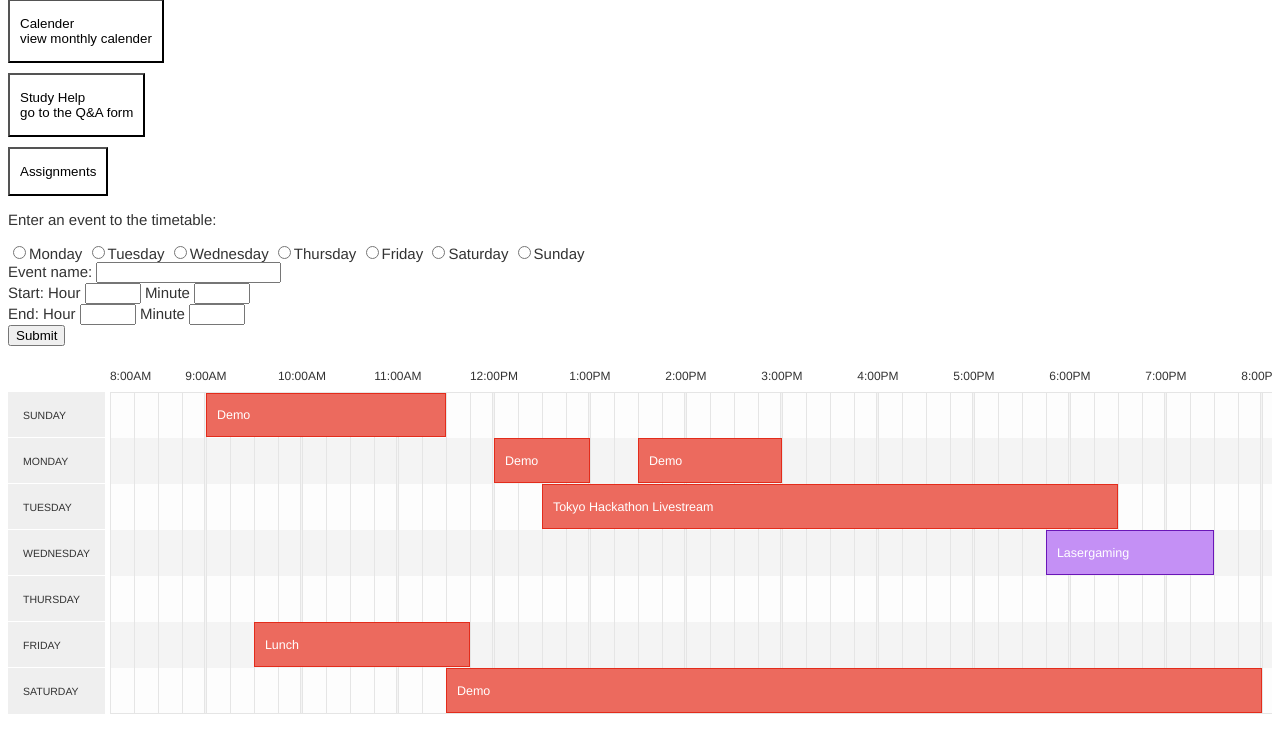
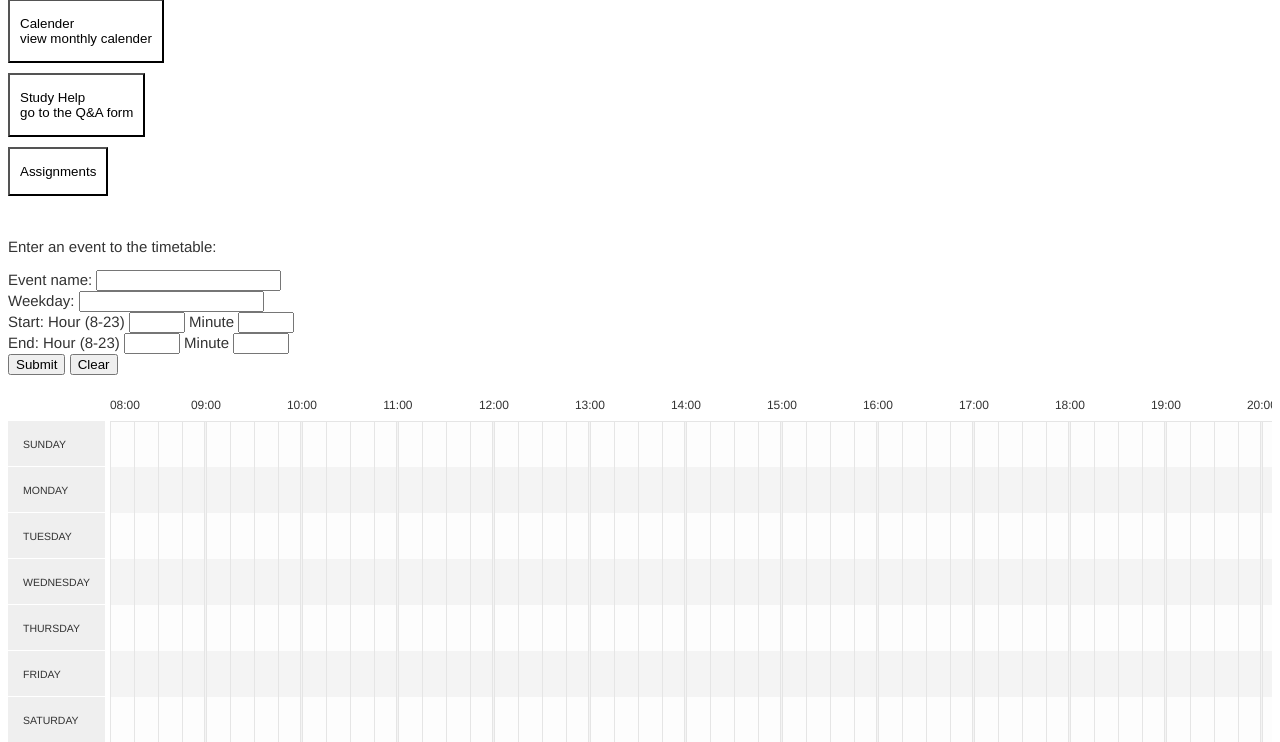
Before and after one commit to LexD2/Studdy-Buddy, a Django app: template templates/schedule.html in a window 1280 px wide. Shown: the part 130-872 px from the top of the page. Before the commit the page ends 844 px from the top, so only its background shows below. Run offline with Django 4.2, Linux system fonts and the light colour scheme; the template is opened without the code that fills it, so the values that code supplies are empty.

Commit message:
Add files via upload

```diff
--- a/templates/schedule.html
+++ b/templates/schedule.html
@@ -9,8 +9,8 @@
   <script src="schedule.js"></script>
 
 
-  <link rel="stylesheet" href="./timetable.js-master/dist/styles/timetablejs.css">
-  <link rel="stylesheet" href="./timetable.js-master/dist/styles/demo.css">
+  <link rel="stylesheet" href="./timetable.js-master (open-source plugin)/dist/styles/timetablejs.css">
+  <link rel="stylesheet" href="./timetable.js-master (open-source plugin)/dist/styles/demo.css">
   <!--<script src="timetable.min.js"></script> -->
 </head>
 <body>
@@ -22,42 +22,38 @@
     <!--<input type="date" id='date'/>
     <input type="time" id='starttime'/>
     <input type="time" id='endtime'/> -->
-
+    <br>
     <p>Enter an event to the timetable:</p>
-    <input type ="radio" id="monday" name="day_of_week" value="Monday"><label for="monday">Monday</label>
-    <input type ="radio" id="tuesday" name="day_of_week" value="Tuesday"><label for="tuesday">Tuesday</label>
-    <input type ="radio" id="wednesday" name="day_of_week" value="Wednesday"><label for="wednesday">Wednesday</label>
-    <input type ="radio" id="thursday" name="day_of_week" value="Thursday"><label for="thursday">Thursday</label>
-    <input type ="radio" id="friday" name="day_of_week" value="Friday"><label for="friday">Friday</label>
-    <input type ="radio" id="saturday" name="day_of_week" value="Saturday"><label for="saturday">Saturday</label>
-    <input type ="radio" id="sunday" name="day_of_week" value="Sunday"><label for="sunday">Sunday</label>
-    <br>
     <label for="eventname">Event name:</label>
     <input type="text" id="eventname" name="eventname"><br>
-    <label for="starthour">Start: Hour</label>
-    <input type="number" id="starthour" name="starthour" min="1" max="12">
+
+    <label for="weekday">Weekday:</label>
+    <input type="text" id="weekday" name="weekday"><br>
+    <label for="starthour">Start: Hour (8-23)</label>
+    <input type="number" id="starthour" name="starthour" min="1" max="23">
     <label for="startminute">Minute</label>
     <input type="number" id="startminute" name="startminute" min="0" max="59">
     <br>
-    <label for="endhour">End: Hour</label>
-    <input type="number" id="endhour" name="endhour" min="1" max="12">
+    <label for="endhour">End: Hour (8-23)</label>
+    <input type="number" id="endhour" name="endhour" min="1" max="23">
     <label for="endminute">Minute</label>
     <input type="number" id="endminute" name="endminute" min="0" max="59">
     <br>
 
-    <button id="btn" type="submit">Submit</button>
+    <button id="btn" onclick = "dynamicAdd()" type="submit">Submit</button>
+    <button id = "clear" onclick= "clearTable()">Clear</button>
     <!--<button>Add</button> -->
     <div class="timetable"></div>
 
-    <script src="./timetable.js-master/dist/scripts/timetable.js"></script>
+    <script src="./timetable.js-master (open-source plugin)/dist/scripts/timetable.js"></script>
 
    <script>
         var timetable = new Timetable();
-        timetable.useTwelveHour();
-        timetable.setScope(8,3)
+        //timetable.useTwelveHour();
+        timetable.setScope(8,1)
 
         timetable.addLocations(['Sunday', 'Monday', 'Tuesday', 'Wednesday', 'Thursday', 'Friday', 'Saturday']);
-        /**/
+        /*
         timetable.addEvent('Demo', 'Sunday', new Date(2015,7,17,9,00), new Date(2015,7,17,11,30), { url: '#' });
         timetable.addEvent('Demo', 'Monday', new Date(2015,7,17,12), new Date(2015,7,17,13), { url: '#' });
         timetable.addEvent('Demo', 'Monday', new Date(2015,7,17,13,30), new Date(2015,7,17,15), { url: '#' });
@@ -71,133 +67,68 @@
         timetable.addEvent('Cocktails', 'Sunday', new Date(2015,7,18,00,00), new Date(2015,7,18,02,00), { class: 'vip-only' });
 
         timetable.addEvent('Tokyo Hackathon Livestream', 'Tuesday', new Date(2015,7,17,12,30), new Date(2015,7,17,18,30));
-
+        */
 
 
         var renderer = new Timetable.Renderer(timetable);
         renderer.draw('.timetable');
 
-        /*
-        var eName = document.getElementById("eventname");
-        var day = document.getElementById("day_of_week");
-        var startHour = document.getElementById("starthour");
-        var startMinute = document.getElementById("startminute");
-        var endHour = document.getElementById("endhour");
-        var endMinute = document.getElementById("endminute");
 
-        document.querySelector("submit").onClick = function() {
+        function dynamicAdd(){
+            //testing to dynamicaly add events
+            //timetable.addEvent('Testing', 'Wednesday', new Date(2022,7,17,9,00), new Date(2022,7,17,11,30), { url: '#' });
+
+            var eventNameInput = document.getElementById('eventname');
+
+            var weekdayInput = document.getElementById('weekday');
+
+            var eventStartHour = parseInt(document.getElementById('starthour').value);
+            var eventStartMinute = parseInt(document.getElementById('startminute').value)
+
+            var eventEndHour = parseInt(document.getElementById('endhour').value);
+            var eventEndMinute = parseInt(document.getElementById('endminute').value);
+            //var start = new Date(2022,7,17,eventStartHour,00);
+            // timetable.addEvent(eventNameInput.value, 'Thursday', new Date(2022,7,17,12,00), new Date(2022,7,17,13,30), { url: '#' });
+            //timetable.addEvent(eventNameInput.value, 'Friday', start, new Date(2022,7,17,eventStartHour,30), { url: '#' });
+
+            var startDate = createDate(eventStartHour, eventStartMinute);
+            var endDate = createDate(eventEndHour, eventEndMinute);
+            timetable.addEvent(eventNameInput.value, weekdayInput.value, startDate, endDate, { url: '#' });
+           // }
 
 
-        } */
+            //clear the input boxes
+            eventNameInput.value = '';
+            weekdayInput.value = '';
+            document.getElementById('starthour').value = null;
+            document.getElementById('startminute').value = null;
+            document.getElementById('endhour').value = null;
+            document.getElementById('endminute').value = null;
+            var renderer = new Timetable.Renderer(timetable);
+            renderer.draw('.timetable');
+        }
 
-        const btn = document.getElementById('btn');
-        btn.addEventListener('click', function handleClick(event) {
-            //  if you are submitting a form (prevents page reload)
-            event.preventDefault();
+        function createDate(hour,minute){
+            var date = new Date(2022,7,17,hour,minute);
+            return date;
+        }
 
-            const eventNameInput = document.getElementById('eventname');
+        function clearTable(){
+            var timetable = new Timetable();
+
+            timetable.setScope(8,1)
+
+            timetable.addLocations(['Sunday', 'Monday', 'Tuesday', 'Wednesday', 'Thursday', 'Friday', 'Saturday']);
 
 
-            //testing to dynamicaly add events
-            timetable.addEvent(eventNameInput.value, 'Wednesday', new Date(2015,7,17,9,00), new Date(2015,7,17,11,30), { url: '#' });
-
-            //  clear input field
-            eventNameInput.value = '';
             var renderer = new Timetable.Renderer(timetable);
             renderer.draw('.timetable');
-        });
 
-
-
+        }
 
    </script>
 
 
 
-
-    <!--<p id="demo"></p> -->
-
-
-   <!-- <div class="schedule_container">
-        <div class="header">
-            <ul class = "days">
-                <li>Sunday</li>
-                <li>Monday</li>
-                <li>Tuesday</li>
-                <li>Wednesday</li>
-                <li>Thursday</li>
-                <li>Friday</li>
-                <li>Saturday</li>
-            </ul>
-
-        </div>
-
-        <div class = "timeslots-container">
-            <ul class = "times">
-                <li>8am</li>
-                <li>8:30am</li>
-                <li>9am</li>
-                <li>9:30am</li>
-                <li>10am</li>
-                <li>10:30am</li>
-                <li>11am</li>
-                <li>11:30am</li>
-                <li>12pm</li>
-                <li>12:30pm</li>
-                <li>1pm</li>
-                <li>1:30pm</li>
-                <li>2pm</li>
-                <li>2:30pm</li>
-                <li>3pm</li>
-                <li>3:30pm</li>
-                <li>4pm</li>
-                <li>4:3pam</li>
-                <li>5pm</li>
-                <li>5:30pm</li>
-                <li>6pm</li>
-                <li>6:30pm</li>
-                <li>7pm</li>
-                <li>7:30pm</li>
-                <li>8pm</li>
-                <li>8:30pm</li>
-                <li>9pm</li>
-                <li>9:30pm</li>
-                <li>10pm</li>
-                <li>10:30pm</li>
-                <li>11pm</li>
-                <li>11:30pm</li>
-                <li>12am</li>
-            </ul>
-        </div>
-
-        <div class="event-container">
-
-           <-- <div class="slot slot-1">
-                <div class="event-status"></div>
-                <span>event a</span>
-            </div>
-
-            <div class="slot slot-2">
-                <div class="event-status"></div>
-                <span>event b</span>
-            </div>
-
-            <div class="slot slot-3">
-                <div class="event-status"></div>
-                <span>event c</span>
-            </div>
-
-            <div class="slot slot-4">
-                <div class="event-status"></div>
-                <span>event d</span>
-            </div> --
-
-        </div>
-
-
-
-
-    </div> -->
-
 </body>
 </html>
```
